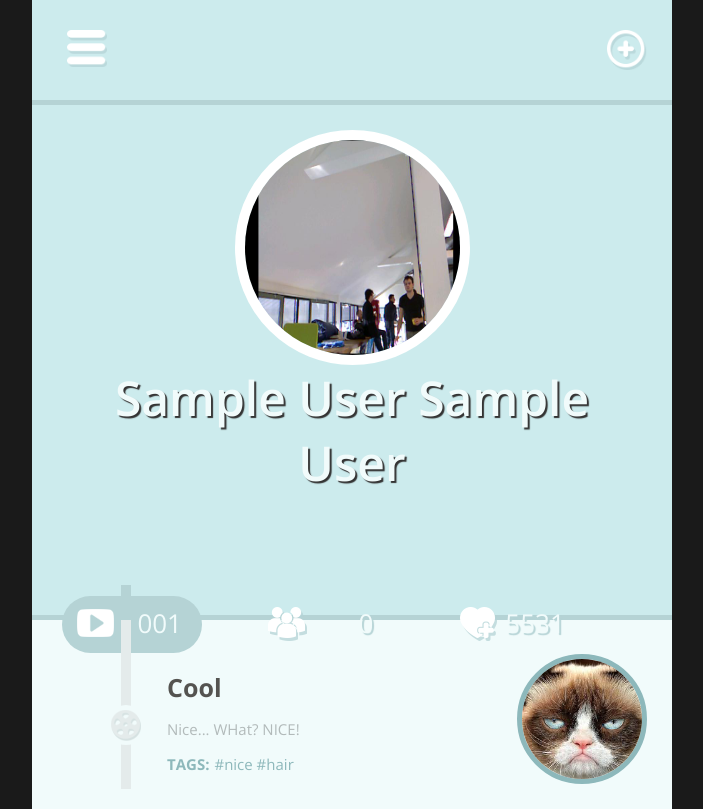
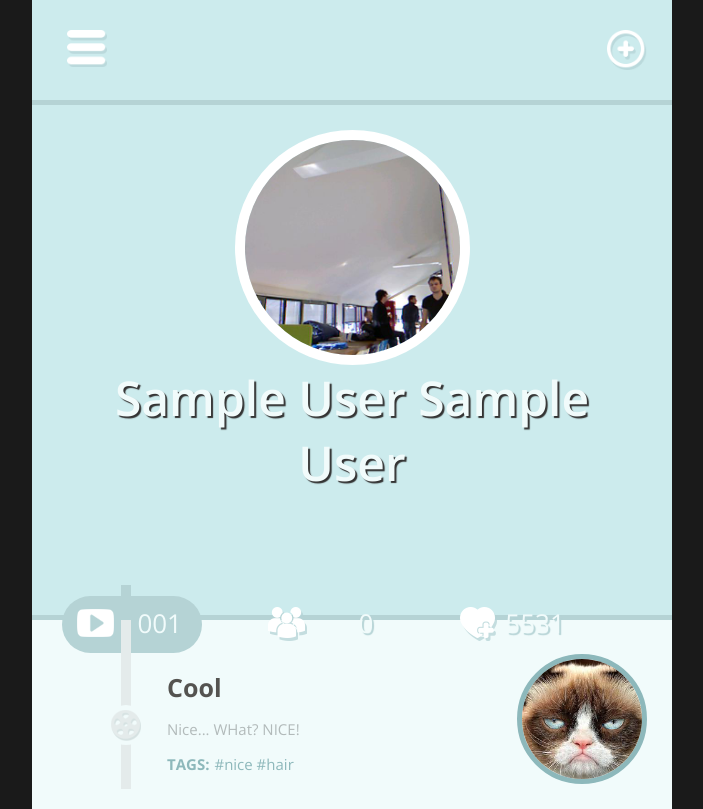
Before and after one commit to jwraats/snow_white, a PHP site: page / in a window 1280 px wide. Shown: the whole page, without its empty margins (288-991 px from the left). Run offline with PHP 8.4, Linux system fonts and the light colour scheme; the visitor is signed in with stand-in values (Sample User, id 1); data comes from the database, SQL or seed files in the repository; data that the repository does not hold is empty; some libraries are stand-ins or nearby versions.

Commit message:
profile image fix

```diff
--- a/www/assets/css/main.css
+++ b/www/assets/css/main.css
@@ -199,6 +199,12 @@ a.profile.likes{
 	height: 215px;
 	border-radius: 50%;
 	border:10px solid white;
+	overflow: hidden;
+	text-align:center;
+}
+.profile-avatar img {
+	height: 102%;
+	margin: -2px 0 0 -32px;
 }
 
 .profile h1{
--- a/www/home.php
+++ b/www/home.php
@@ -59,7 +59,9 @@ else{
 	</div>
 	<!--avatar-->
 	<header class="profile">
-		<img src="<?php echo $profileImage; ?>" class="profile-avatar"/>
+		<div class="profile-avatar">
+			<img src="<?php echo $profileImage; ?>"/>
+		</div>
 		<h1><?php echo $detail->first_name; ?> <?php echo $detail->last_name; ?></h1>
 		<h2><?php echo $detail->description; ?></h2>
 		<div class="full">
```
